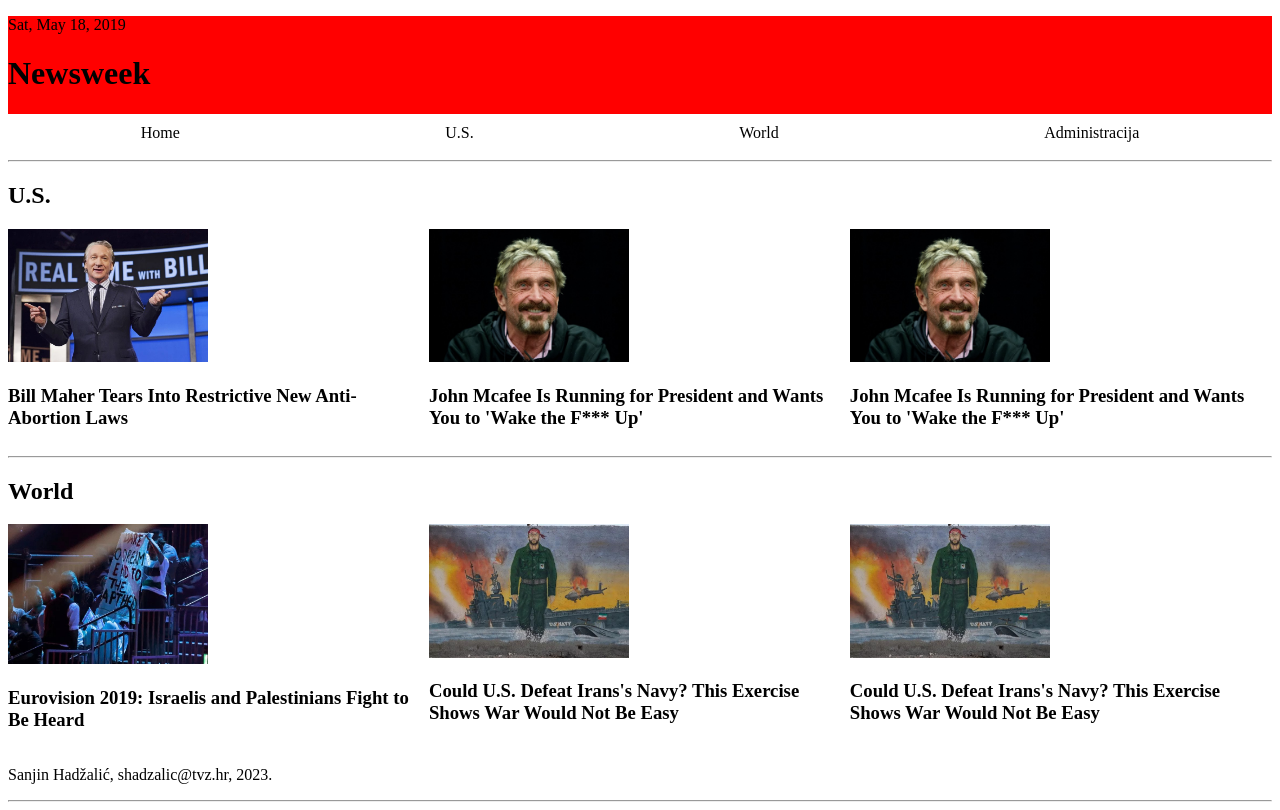
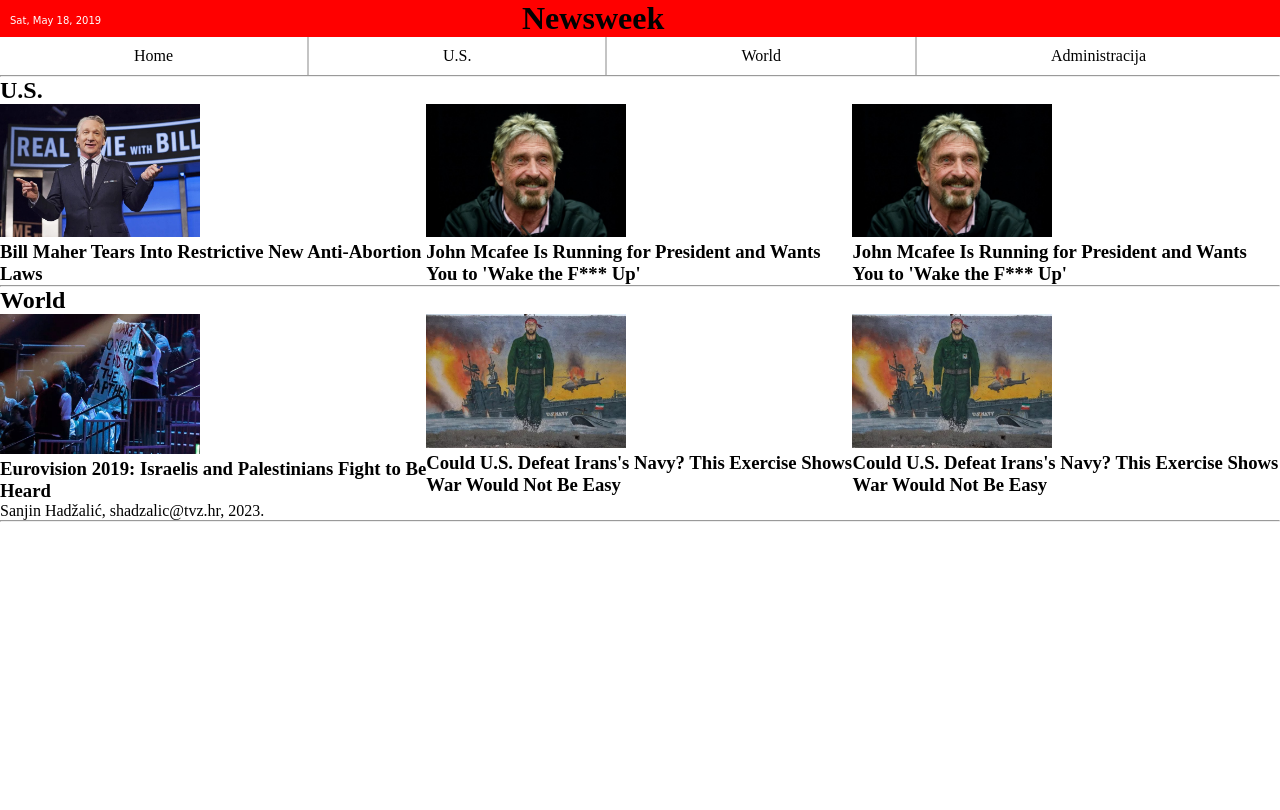
Before and after one commit to SanjinHadzalic/Newsweek, a PHP site: page / in a window 1280 px wide. After the commit the page ends 522 px from the top, so only its background shows below. Run offline with PHP 8.4, Linux system fonts and the light colour scheme.

Commit message:
this commit will add styling to header

```diff
--- a/index.html
+++ b/index.html
@@ -8,8 +8,11 @@
     </head>
     <body>
         <header>
+            <div class="upperHeader">
                 <p>Sat, May 18, 2019</p>
                 <h1>Newsweek</h1>
+            </div>
+            <div class="bottomHeader">
                 <nav>
                     <ul>
                         <li><a href="">Home</a></li>
@@ -18,6 +21,7 @@
                         <li><a href="">Administracija</a></li>
                     </ul>
                 </nav>
+            </div>
         </header>
         <section class="row">
             <hr>
--- a/style.css
+++ b/style.css
@@ -1,8 +1,23 @@
 *{
-    color: black;
+    /* color: black; */
+    margin: 0;
 }
-header{
-    background-color: red;
+
+.upperHeader{
+  background-color: red;
+  display: flex;
+  width: 100%;
+}
+.upperHeader p{
+  width: 40%;
+  padding-top: 15px;
+  padding-left: 10px;
+  font-size: 10px;
+  font-family: cursive;
+  color: white;
+}
+.upperHeader h2{
+  width: 60%;
 }
 nav ul {
     list-style-type: none;
@@ -14,8 +29,14 @@
 
   nav ul li {
     flex-grow: 1;
+    border-right: 2px solid #c4c4c4;
+    display: inline-block;
+    float: left;
+    padding: 0 15px;
   }
-
+  nav ul li:last-child {
+    border-right: 0;
+  }
   nav ul li a {
     display: block;
     text-decoration: none;
```
Lines whose indentation alone changed are shown as unchanged.
